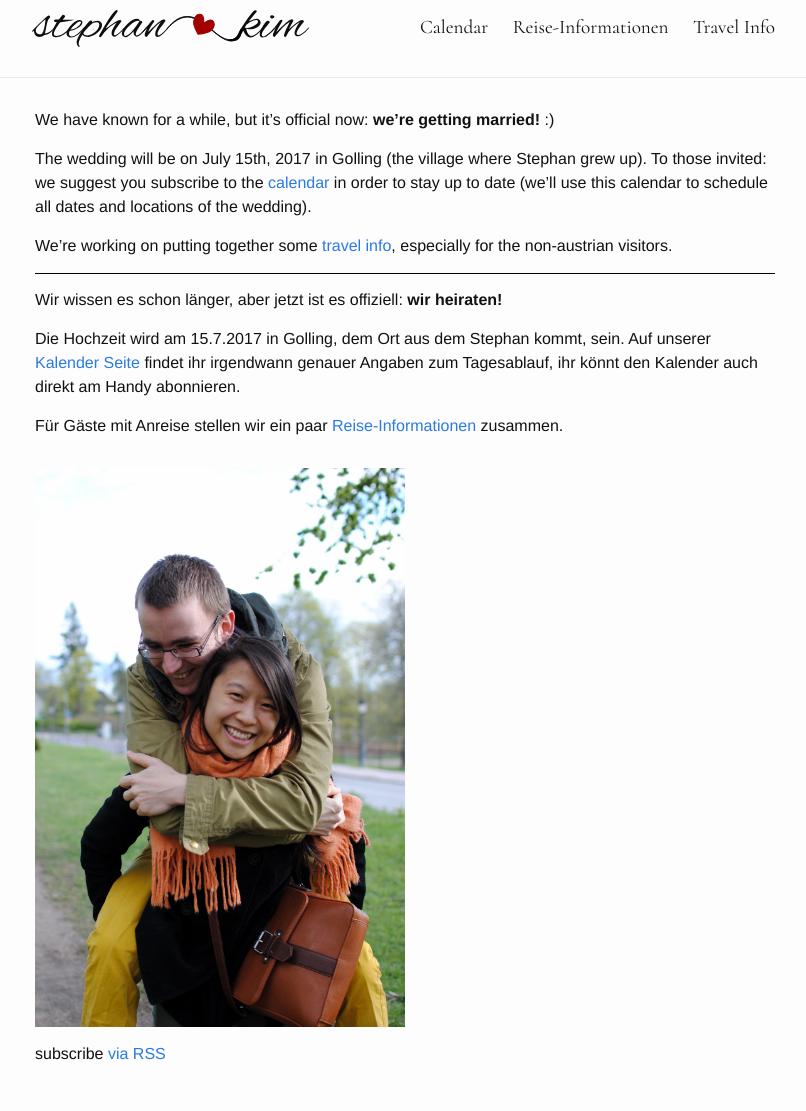
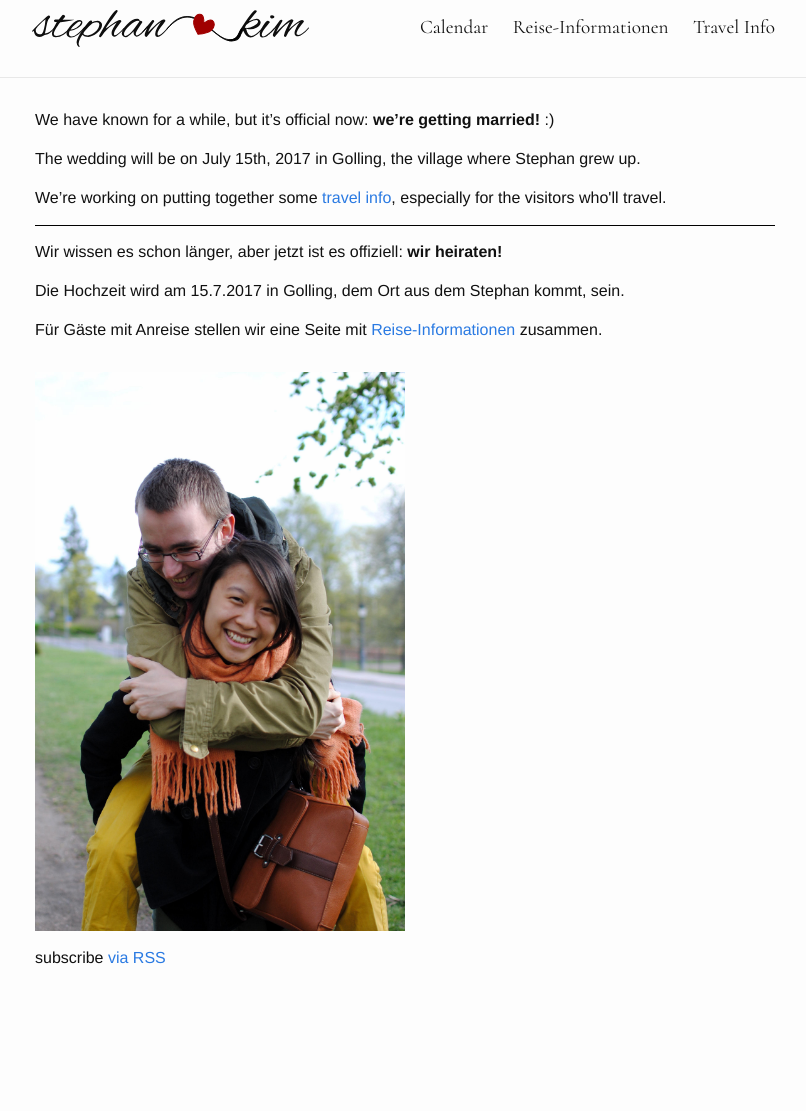
Before and after one commit to stephan-kim/stephan-kim.github.io, a Jekyll site: the page built from index.html, in a window 1280 px wide. Shown: the whole page, without its empty margins (235-1041 px from the left). Built offline with Jekyll 4.4.1, drawn with Linux system fonts in a browser that asks for light colours; after the commit the page ends 1015 px from its top, so only the background shows below that.

Commit message:
brief landing page

```diff
--- a/index.html
+++ b/index.html
@@ -11,34 +11,31 @@
         </p>
 
         <p>
-            The wedding will be on July 15th, 2017 in Golling (the village where Stephan
-            grew up). To those invited: we suggest you subscribe to the
-            <a href="http://stephan.kim/calendar">calendar</a> in order to stay up to date (we’ll use
-            this calendar to schedule all dates and locations of the wedding).
+            The wedding will be on July 15th, 2017 in Golling, the village where Stephan
+            grew up.
         </p>
 
         <p>
-            We’re working on putting together some <a href="/travel-info">travel info</a>, especially for the
-            non-austrian visitors.
+            We’re working on putting together some <a href="/travel-info">travel info</a>,
+            especially for the visitors who'll travel.
         </p>
 
     </div>
 
     <div class="post-content" itemprop="articleBody">
         <p>
-            Wir wissen es schon l&auml;nger, aber jetzt ist es offiziell: <strong>wir heiraten!</strong> <i class="fa fa-heart"></i>
+            Wir wissen es schon l&auml;nger, aber jetzt ist es offiziell:
+            <strong>wir heiraten!</strong> <i class="fa fa-heart"></i>
         </p>
 
         <p>
-            Die Hochzeit wird am 15.7.2017 in Golling, dem Ort aus dem Stephan kommt, sein.
-
-            Auf unserer <a href="http://stephan.kim/calendar">Kalender Seite</a> findet
-            ihr irgendwann genauer Angaben zum Tagesablauf, ihr k&ouml;nnt den
-            Kalender auch direkt am Handy abonnieren.
+            Die Hochzeit wird am 15.7.2017 in Golling, dem Ort aus dem Stephan
+            kommt, sein.
         </p>
 
         <p>
-            F&uuml;r G&auml;ste mit Anreise stellen wir ein paar <a href="/travel-info-de">Reise-Informationen</a> zusammen.
+            F&uuml;r G&auml;ste mit Anreise stellen wir eine Seite mit
+            <a href="/travel-info-de">Reise-Informationen</a> zusammen.
         </p>
   </div>
         <p>
```
